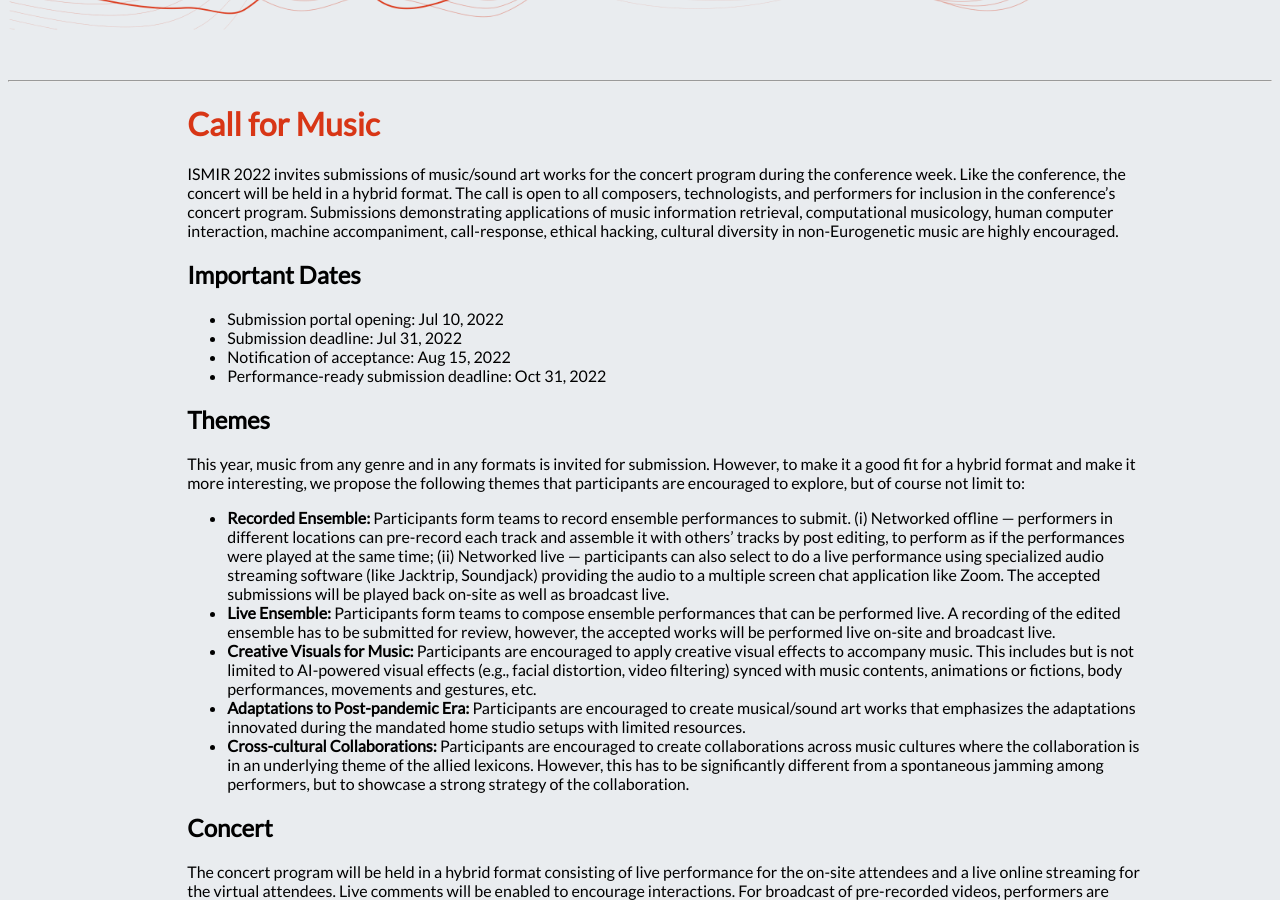
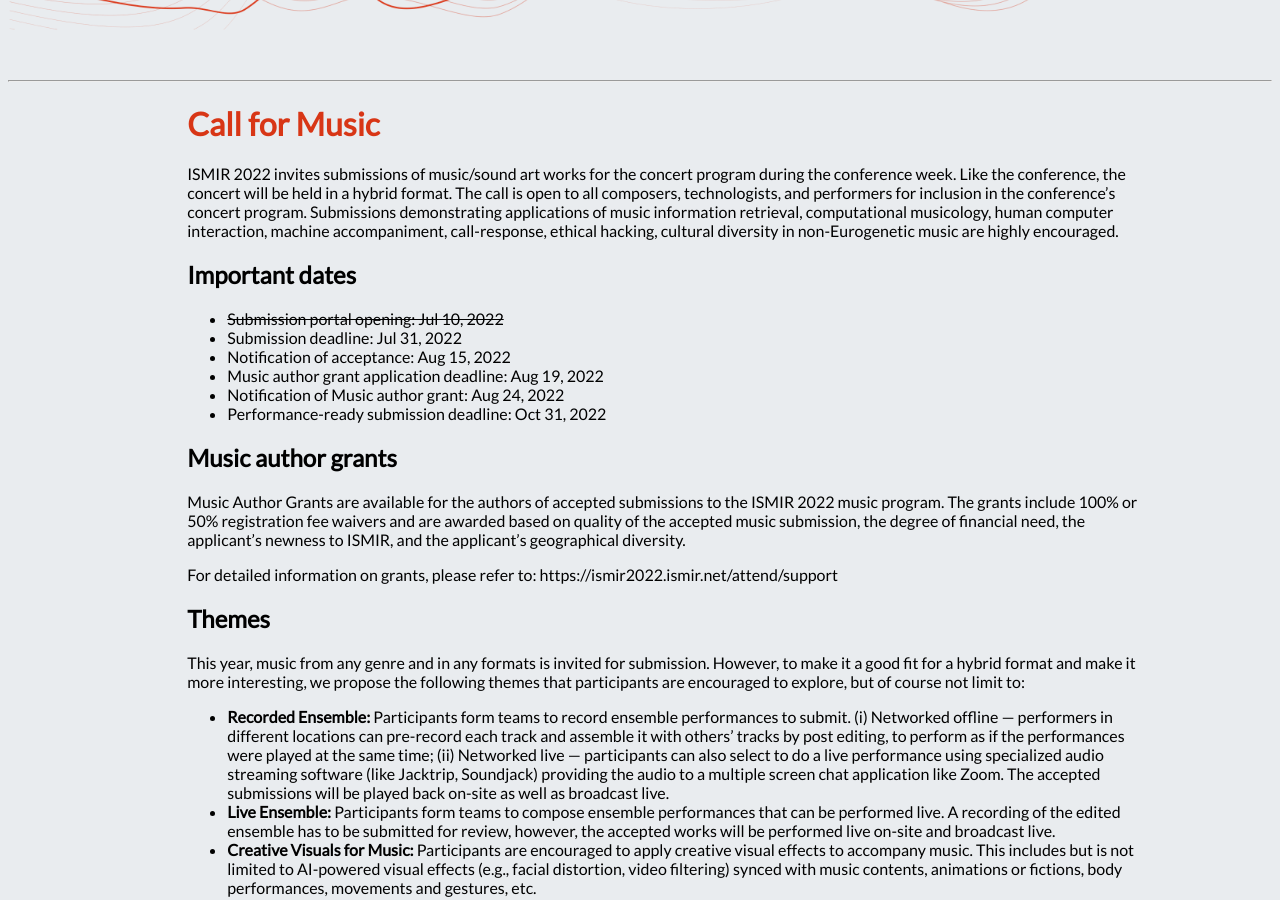
Before and after one commit to ismir2022/ismir2022.github.io, a Jekyll site: the page built from calls/cfm.md, in a window 1280 px wide and 900 px high, scrolled down 457 px. Built offline with Jekyll 4.4.1, drawn with Linux system fonts in a browser that asks for light colours; nearby versions of some CDN libraries; some of the changed text lies outside the part shown.

Commit message:
Revision 3: July 28
Added music author grant info after rebase from the main branch.

```diff
--- a/calls/cfm.md
+++ b/calls/cfm.md
@@ -6,11 +6,18 @@
 
 ISMIR 2022 invites submissions of music/sound art works for the concert program during the conference week. Like the conference, the concert will be held in a hybrid format. The call is open to all composers, technologists, and performers for inclusion in the conference’s concert program. Submissions demonstrating applications of music information retrieval, computational musicology, human computer interaction, machine accompaniment, call-response, ethical hacking, cultural diversity in non-Eurogenetic music are highly encouraged.
 
-## Important Dates
-* Submission portal opening: Jul 10, 2022
+## Important dates
+* ~~Submission portal opening: Jul 10, 2022~~
 * Submission deadline: Jul 31, 2022
 * Notification of acceptance: Aug 15, 2022
+* Music author grant application deadline: Aug 19, 2022
+* Notification of Music author grant: Aug 24, 2022
 * Performance-ready submission deadline: Oct 31, 2022
+
+## Music author grants
+Music Author Grants are available for the authors of accepted submissions to the ISMIR 2022 music program. The grants include 100% or 50% registration fee waivers and are awarded based on quality of the accepted music submission, the degree of financial need, the applicant’s newness to ISMIR, and the applicant’s geographical diversity.
+
+For detailed information on grants, please refer to: https://ismir2022.ismir.net/attend/support
 
 ## Themes
 This year, music from any genre and in any formats is invited for submission. However, to make it a good fit for a hybrid format and make it more interesting, we propose the following themes that participants are encouraged to explore, but of course not limit to:
@@ -42,4 +49,5 @@
 Questions can be directed via [email](mailto:ismir2022-music@ismir.net) to ismir2022-music@ismir.net
 
 Best Regards,
+
 Music Program Chairs (Kaustuv Kanti Ganguli, Sumitra Ranganathan)
```
